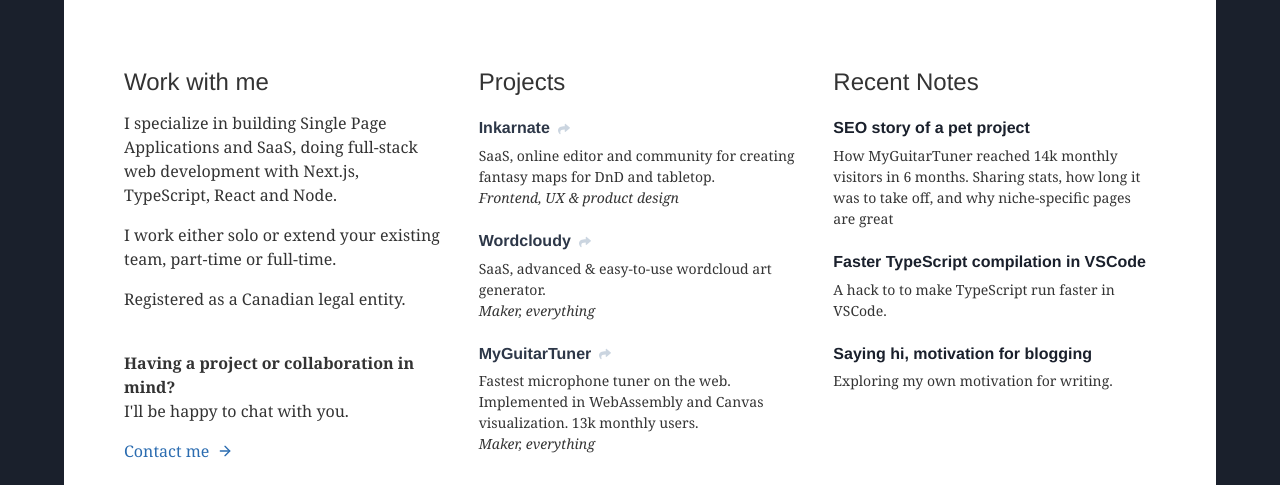
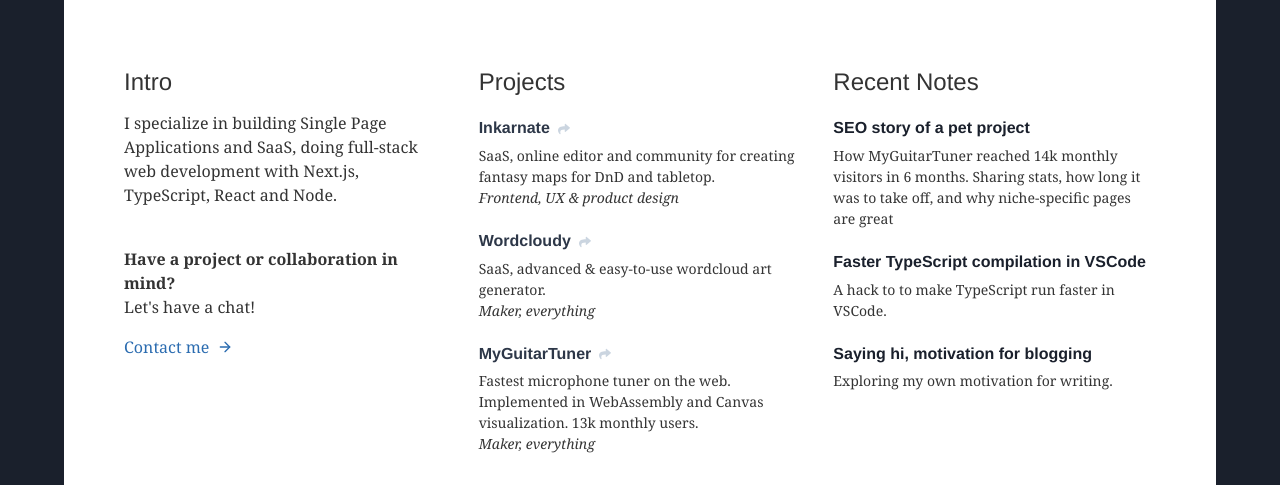
Before and after one commit to dmitru/personal-blog, a Gatsby site: page / in a window 1280 px wide. Shown: the part 315-800 px from the top of the page. Built offline with nearby package versions, Linux system fonts and the light colour scheme; Gatsby itself is replaced by a stand-in of ours; some packages are replaced by stand-ins of ours; what typography-theme-github would draw is missing.

Commit message:
Fix typos on index page

```diff
--- a/src/pages/index.js
+++ b/src/pages/index.js
@@ -33,30 +33,18 @@
           <div className="flex flex-wrap -m-4">
             <div className="p-4 lg:w-1/3">
               <div className="h-full rounded-lg relative">
-                <h1 className="lg:text-2xl text-2xl font-medium mb-3">
-                  Work with me
-                </h1>
+                <h1 className="lg:text-2xl text-2xl font-medium mb-3">Intro</h1>
 
                 <p>
                   I specialize in building Single Page Applications and SaaS,
                   doing full-stack web development with Next.js, TypeScript,
                   React and Node.
                 </p>
-                <p>
-                  I work either solo or extend your existing team, part-time or
-                  full-time.
-                </p>
-                <p>Registered as a Canadian legal entity.</p>
-
-                {/* <a className="inline-flex items-center">
-                  Skills & Experience
-                  <ArrowIcon />
-                </a> */}
 
                 <p className="mt-10">
-                  <strong>Having a project or collaboration in mind?</strong>{" "}
+                  <strong>Have a project or collaboration in mind?</strong>{" "}
                   <br />
-                  I'll be happy to chat with you.
+                  Let's have a chat!
                 </p>
                 <Link
                   className="inline-flex items-center mb-6"
```
